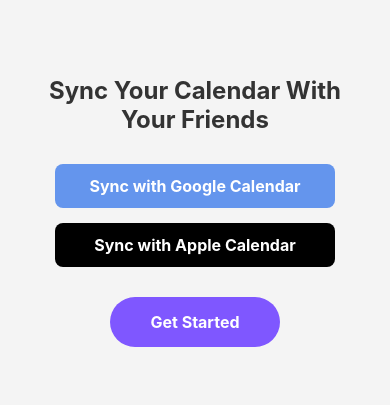
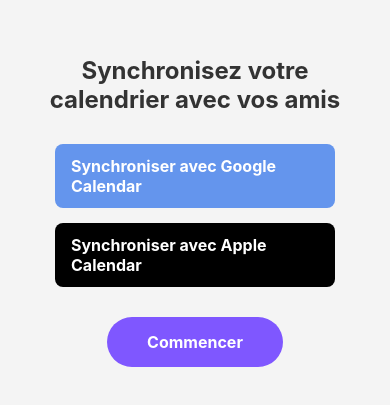
Before and after one commit to ty-mxm/calendo-app, a React Native app in the folder MyApp/: screen /GetStarted in a window 390 px wide. Shown: the part 211-616 px from the top of the page. Built offline with nearby package versions, Linux system fonts and the light colour scheme.

Commit message:
💄 Fix UI, headers and translate to French

```diff
--- a/MyApp/src/screens/Home/GetStartedScreen.tsx
+++ b/MyApp/src/screens/Home/GetStartedScreen.tsx
@@ -8,14 +8,14 @@
   return (
     <View style={styles.container}>
       {/* Titre principal */}
-      <Text style={styles.title}>Sync Your Calendar With Your Friends</Text>
+      <Text style={styles.title}>Synchronisez votre calendrier avec vos amis</Text>
 
       {/* Boutons de synchronisation */}
       <TouchableOpacity style={styles.syncButton}>
-        <Text style={styles.syncButtonText}>Sync with Google Calendar</Text>
+        <Text style={styles.syncButtonText}>Synchroniser avec Google Calendar</Text>
       </TouchableOpacity>
       <TouchableOpacity style={styles.syncButtonBlack}>
-        <Text style={styles.syncButtonText}>Sync with Apple Calendar</Text>
+        <Text style={styles.syncButtonText}>Synchroniser avec Apple Calendar</Text>
       </TouchableOpacity>
 
       {/* Bouton pour commencer */}
@@ -23,7 +23,7 @@
         style={styles.getStartedButton}
         onPress={() => navigation.navigate('Main' as never)}
       >
-        <Text style={styles.getStartedButtonText}>Get Started</Text>
+        <Text style={styles.getStartedButtonText}>Commencer</Text>
       </TouchableOpacity>
     </View>
   );
--- a/MyApp/src/screens/Profile/UserProfileScreen.tsx
+++ b/MyApp/src/screens/Profile/UserProfileScreen.tsx
@@ -4,22 +4,22 @@
 import { Ionicons } from '@expo/vector-icons';
 
 export default function UserProfileScreen() {
-  const navigation = useNavigation(); // Ensure this is correctly imported and used
+  const navigation = useNavigation(); // Assurez-vous que ceci est correctement importé et utilisé
 
   const handleLogout = () => {
-    // Add any logout logic here (e.g., clearing user session)
-    navigation.navigate('Login' as never); // Navigate to Login screen
+    // Ajoutez ici toute logique de déconnexion (par ex. effacer la session utilisateur)
+    navigation.navigate('Login' as never); // Naviguer vers l'écran de connexion
   };
 
   return (
     <View style={styles.container}>
-      {/* Header */}
+      {/* En-tête */}
       <View style={styles.header}>
-        <Text style={styles.headerTitle}>My Profile</Text>
-        <Text style={styles.headerSubtitle}>Manage your account settings</Text>
+        <Text style={styles.headerTitle}>Mon profil</Text>
+        <Text style={styles.headerSubtitle}>Gérez les paramètres de votre compte</Text>
       </View>
 
-      {/* Profile Picture and Info */}
+      {/* Photo de profil et infos */}
       <View style={styles.profileSection}>
         <Image
           source={{ uri: 'https://cdn-icons-png.flaticon.com/512/3135/3135715.png' }}
@@ -36,19 +36,19 @@
           onPress={() => navigation.navigate('ChangePassword' as never)}
         >
           <Ionicons name="lock-closed-outline" size={20} color="#FFF" />
-          <Text style={styles.optionText}>Change Password</Text>
+          <Text style={styles.optionText}>Changer le mot de passe</Text>
         </TouchableOpacity>
 
         <TouchableOpacity style={styles.optionButton}>
           <Ionicons name="person-outline" size={20} color="#FFF" />
-          <Text style={styles.optionText}>Edit Profile</Text>
+          <Text style={styles.optionText}>Modifier le profil</Text>
         </TouchableOpacity>
       </View>
 
-      {/* Logout */}
+      {/* Déconnexion */}
       <TouchableOpacity style={styles.logoutButton} onPress={handleLogout}>
         <Ionicons name="log-out-outline" size={20} color="#FFF" />
-        <Text style={styles.logoutText}>Logout</Text>
+        <Text style={styles.logoutText}>Déconnexion</Text>
       </TouchableOpacity>
     </View>
   );
@@ -61,9 +61,7 @@
   },
   header: {
     backgroundColor: '#7F57FF',
-    paddingVertical: 30,
-    borderBottomLeftRadius: 20,
-    borderBottomRightRadius: 20,
+    paddingVertical: 40,
     alignItems: 'center',
     marginBottom: 20,
   },
@@ -119,7 +117,7 @@
   logoutButton: {
     flexDirection: 'row',
     alignItems: 'center',
-    backgroundColor: '#FF6C6C',
+    backgroundColor: '#000',
     borderRadius: 10,
     paddingVertical: 15,
     paddingHorizontal: 20,
--- a/MyApp/src/screens/Teams/TeamsScreen.tsx
+++ b/MyApp/src/screens/Teams/TeamsScreen.tsx
@@ -59,7 +59,7 @@
       <View style={styles.header}>
         <Text style={styles.headerTitle}>Mes équipes</Text>
         <Text style={styles.headerSubtitle}>
-          Gérer et organiser vos équipes
+          Gérez et organisez vos équipes
         </Text>
       </View>
 
```
